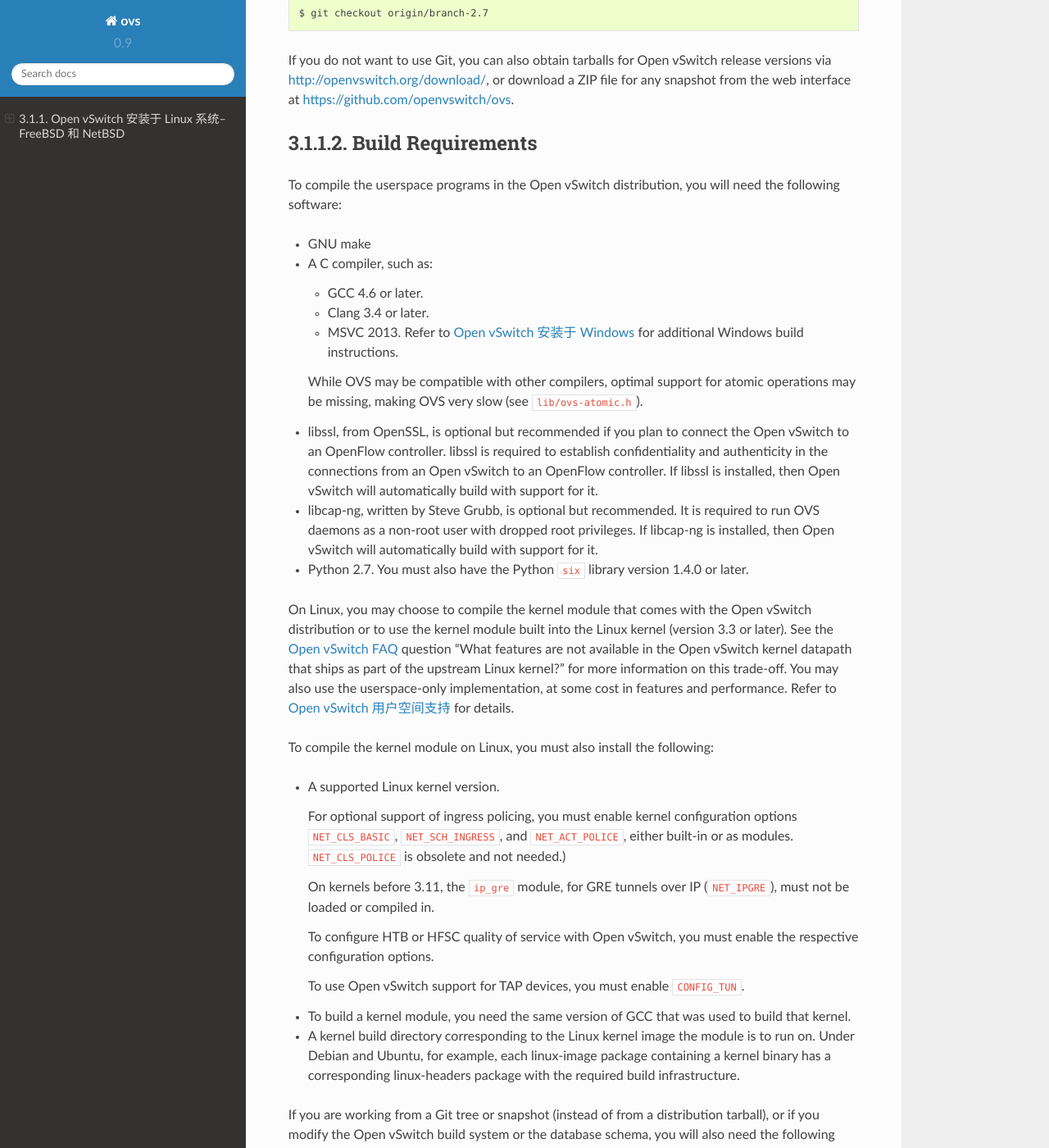
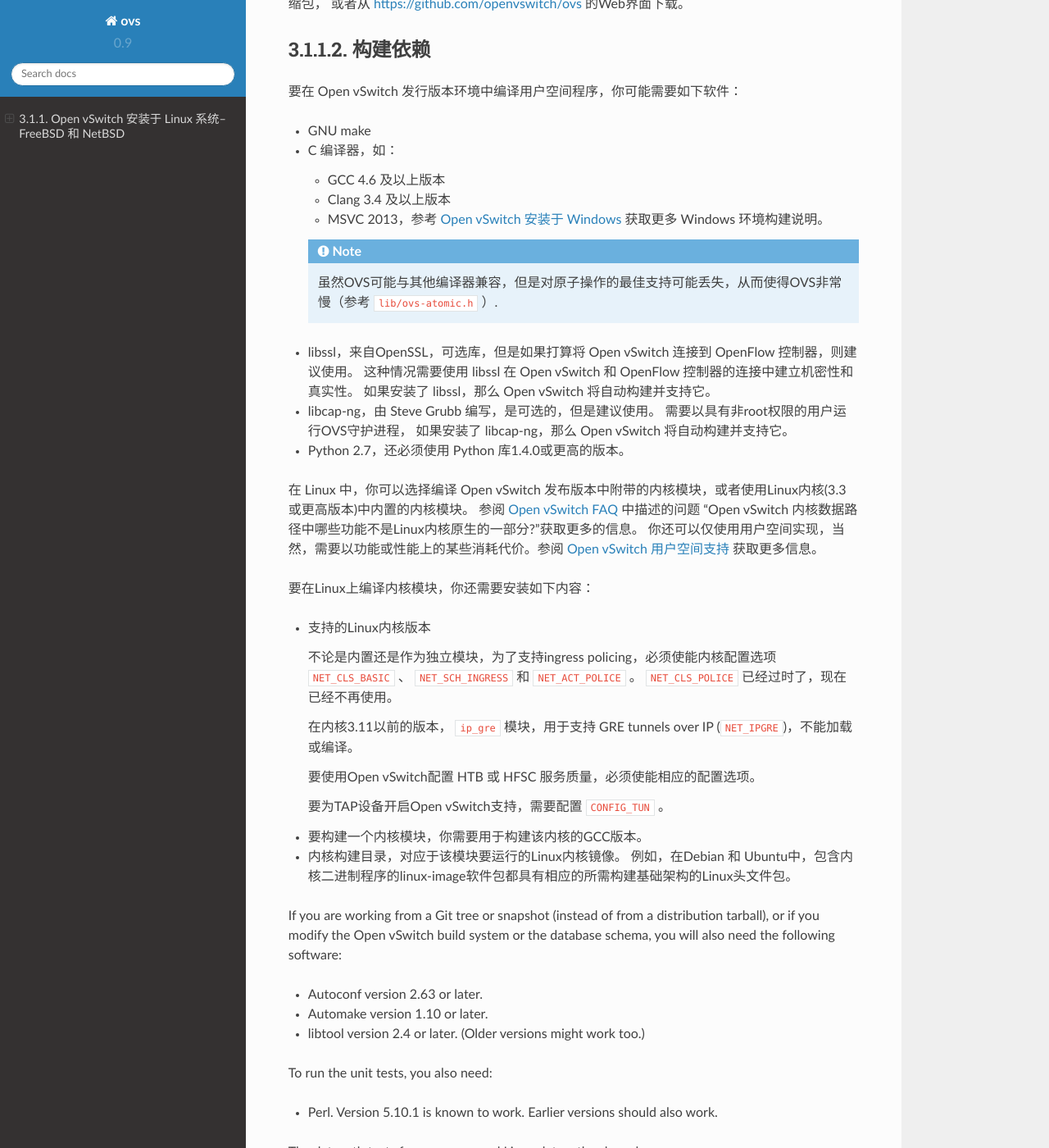
Before and after one commit to lockless/ovs, a Sphinx documentation site: the page built from source/intro/install/general.rst, in a window 1280 px wide and 1400 px high, scrolled down 759 px. Shown: the whole window at 82% size. Built offline with Sphinx 7.4.7 and the Read the Docs theme 2.0.0, drawn with Linux system fonts in a browser that asks for light colours; pages that are not in the unit, such as notebooks, are missing from menus; some of the changed text lies outside the part shown.

Commit message:
构建与安装-1

```diff
--- a/source/intro/install/general.rst
+++ b/source/intro/install/general.rst
@@ -25,108 +25,84 @@
 Open vSwitch 安装于 Linux 系统--FreeBSD 和 NetBSD
 ==================================================
 
-This document describes how to build and install Open vSwitch on a generic
-Linux, FreeBSD, or NetBSD host. For specifics around installation on a specific
-platform, refer to one of the other installation guides listed in :doc:`index`.
+本文档介绍如何在通用的 Linux，FreeBSD 或 NetBSD 主机上构建和安装 Open vSwitch。
+其他特定平台上的安装信息，请参阅  :doc:`index` 中列出的其他安装指南。
 
-Obtaining Open vSwitch Sources
-------------------------------
+获取 Open vSwitch 源码
+------------------------
 
-The canonical location for Open vSwitch source code is its Git
-repository, which you can clone into a directory named "ovs" with::
+Open vSwitch 源码可以在其 Git 库中下载，使用如下命令::
 
     $ git clone https://github.com/openvswitch/ovs.git
 
-Cloning the repository leaves the "master" branch initially checked
-out.  This is the right branch for general development.  If, on the
-other hand, if you want to build a particular released version, you
-can check it out by running a command such as the following from the
-"ovs" directory::
+请从 "master" 分支中开出，这是当前正在开发的最新代码。
+当然，如果你需要一个已经发布的版本，也可以参照如下命令，下载指定版本的代码::
 
     $ git checkout v2.7.0
 
-The repository also has a branch for each release series.  For
-example, to obtain the latest fixes in the Open vSwitch 2.7.x release
-series, which might include bug fixes that have not yet been in any
-released version, you can check it out from the "ovs" directory with::
+代码库还为每个版本系列分配一个分支。
+例如，要获取 Open vSwitch 2.7.x 发布版本的最新修订程序，这些修订可能包含在最新的发布版本中未修订的bug，
+你可以使用如下命令::
 
     $ git checkout origin/branch-2.7
 
-If you do not want to use Git, you can also obtain tarballs for Open
-vSwitch release versions via http://openvswitch.org/download/, or
-download a ZIP file for any snapshot from the web interface at
-https://github.com/openvswitch/ovs.
+如果不想使用 Git，你可以通过 http://openvswitch.org/download/ 获取Open vSwitch发布版本的压缩包，
+或者从 https://github.com/openvswitch/ovs 的Web界面下载。
 
 .. _general-build-reqs:
 
-Build Requirements
-------------------
+构建依赖
+----------
 
-To compile the userspace programs in the Open vSwitch distribution, you will
-need the following software:
+要在 Open vSwitch 发行版本环境中编译用户空间程序，你可能需要如下软件：
 
 - GNU make
 
-- A C compiler, such as:
+- C 编译器，如：
 
-  - GCC 4.6 or later.
+  - GCC 4.6 及以上版本
 
-  - Clang 3.4 or later.
+  - Clang 3.4 及以上版本
 
-  - MSVC 2013. Refer to :doc:`windows` for additional Windows build
-    instructions.
+  - MSVC 2013，参考 :doc:`windows` 获取更多 Windows 环境构建说明。
 
-  While OVS may be compatible with other compilers, optimal support for atomic
-  operations may be missing, making OVS very slow (see ``lib/ovs-atomic.h``).
+  .. note::
 
-- libssl, from OpenSSL, is optional but recommended if you plan to connect the
-  Open vSwitch to an OpenFlow controller. libssl is required to establish
-  confidentiality and authenticity in the connections from an Open vSwitch to
-  an OpenFlow controller. If libssl is installed, then Open vSwitch will
-  automatically build with support for it.
+    虽然OVS可能与其他编译器兼容，但是对原子操作的最佳支持可能丢失，从而使得OVS非常慢（参考 ``lib/ovs-atomic.h`` ）.
 
-- libcap-ng, written by Steve Grubb, is optional but recommended. It is
-  required to run OVS daemons as a non-root user with dropped root privileges.
-  If libcap-ng is installed, then Open vSwitch will automatically build with
-  support for it.
+- libssl，来自OpenSSL，可选库，但是如果打算将 Open vSwitch 连接到 OpenFlow 控制器，则建议使用。
+  这种情况需要使用 libssl 在 Open vSwitch 和 OpenFlow 控制器的连接中建立机密性和真实性。
+  如果安装了 libssl，那么 Open vSwitch 将自动构建并支持它。
 
-- Python 2.7. You must also have the Python ``six`` library version 1.4.0
-  or later.
+- libcap-ng，由 Steve Grubb 编写，是可选的，但是建议使用。
+  需要以具有非root权限的用户运行OVS守护进程，
+  如果安装了 libcap-ng，那么 Open vSwitch 将自动构建并支持它。
+
+- Python 2.7，还必须使用 Python 库1.4.0或更高的版本。
 
 
-On Linux, you may choose to compile the kernel module that comes with the Open
-vSwitch distribution or to use the kernel module built into the Linux kernel
-(version 3.3 or later). See the :doc:`/faq/index` question "What features are
-not available in the Open vSwitch kernel datapath that ships as part of the
-upstream Linux kernel?" for more information on this trade-off. You may also
-use the userspace-only implementation, at some cost in features and
-performance. Refer to :doc:`userspace` for details.
+在 Linux 中，你可以选择编译 Open vSwitch 发布版本中附带的内核模块，或者使用Linux内核(3.3或更高版本)中内置的内核模块。
+参阅 :doc:`/faq/index` 中描述的问题 "Open vSwitch 内核数据路径中哪些功能不是Linux内核原生的一部分?"获取更多的信息。
+你还可以仅使用用户空间实现，当然，需要以功能或性能上的某些消耗代价。参阅 :doc:`userspace` 获取更多信息。
 
-To compile the kernel module on Linux, you must also install the
-following:
+要在Linux上编译内核模块，你还需要安装如下内容：
 
-- A supported Linux kernel version.
+- 支持的Linux内核版本
 
-  For optional support of ingress policing, you must enable kernel
-  configuration options ``NET_CLS_BASIC``, ``NET_SCH_INGRESS``, and
-  ``NET_ACT_POLICE``, either built-in or as modules. ``NET_CLS_POLICE`` is
-  obsolete and not needed.)
+  不论是内置还是作为独立模块，为了支持ingress policing，必须使能内核配置选项 ``NET_CLS_BASIC`` 、 ``NET_SCH_INGRESS`` 和 ``NET_ACT_POLICE`` 。
+  ``NET_CLS_POLICE`` 已经过时了，现在已经不再使用。
 
-  On kernels before 3.11, the ``ip_gre`` module, for GRE tunnels over IP
-  (``NET_IPGRE``), must not be loaded or compiled in.
+  在内核3.11以前的版本， ``ip_gre`` 模块，用于支持 GRE tunnels over IP
+  (``NET_IPGRE``)，不能加载或编译。
 
-  To configure HTB or HFSC quality of service with Open vSwitch, you must
-  enable the respective configuration options.
+  要使用Open vSwitch配置 HTB 或 HFSC 服务质量，必须使能相应的配置选项。
 
-  To use Open vSwitch support for TAP devices, you must enable ``CONFIG_TUN``.
+  要为TAP设备开启Open vSwitch支持，需要配置 ``CONFIG_TUN`` 。
 
-- To build a kernel module, you need the same version of GCC that was used to
-  build that kernel.
+- 要构建一个内核模块，你需要用于构建该内核的GCC版本。
 
-- A kernel build directory corresponding to the Linux kernel image the module
-  is to run on. Under Debian and Ubuntu, for example, each linux-image package
-  containing a kernel binary has a corresponding linux-headers package with
-  the required build infrastructure.
+- 内核构建目录，对应于该模块要运行的Linux内核镜像。
+  例如，在Debian 和 Ubuntu中，包含内核二进制程序的linux-image软件包都具有相应的所需构建基础架构的Linux头文件包。
 
 If you are working from a Git tree or snapshot (instead of from a distribution
 tarball), or if you modify the Open vSwitch build system or the database
```
Also changed, not shown: source/intro/install/index.rst (+6 -7 lines).
